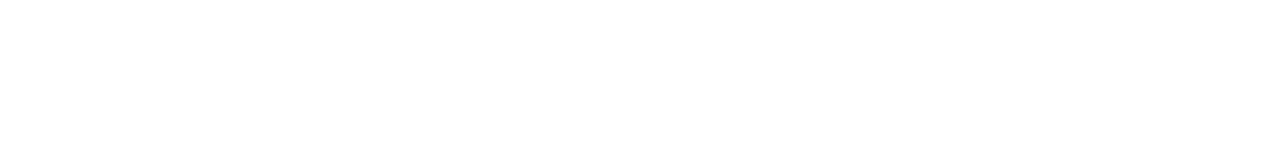
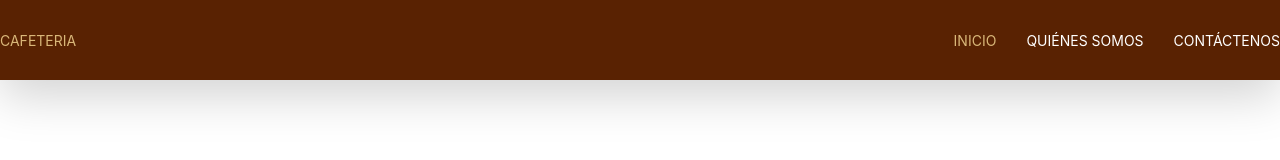
Before and after one commit to Sebas175/Euro-Cafe, a plain HTML site: page index.html in a window 1280 px wide. Drawn offline with nearby package versions, Linux system fonts and the light colour scheme.

Commit message:
Header realizado

```diff
--- /dev/null
+++ b/css/header/sombra.css
@@ -0,0 +1,14 @@
+header{
+	box-shadow: 0 1rem 3rem rgba(0,0,0,.175)!important;
+}
+nav{
+	background-color: #592202;
+}
+
+header .uk-navbar-nav>li>a{
+	color:  white;
+}
+
+header .uk-navbar-nav>li.uk-active>a {
+	color: #D9B779;
+}
--- a/css/style.css
+++ b/css/style.css
@@ -1 +1,2 @@
 /* Aqui solo van las importaciones de css que se necesiten, no colocar css global para no hacer desorden */
+@import "header/sombra.css";
--- a/index.html
+++ b/index.html
@@ -5,11 +5,38 @@
     <meta http-equiv="X-UA-Compatible" content="IE=edge">
     <meta name="viewport" content="width=device-width, initial-scale=1.0">
     <!-- UIkit CSS -->
+    <link rel="stylesheet" href="css/style.css"/>
     <link rel="stylesheet" href="https://cdn.jsdelivr.net/npm/uikit@3.11.1/dist/css/uikit.min.css" />
-    <title>Document</title>
+    <title>Cafeteria</title>
 </head>
 <body>
 
+
+    <header>
+
+        <nav class="" uk-navbar>
+
+            <div class="uk-navbar-left">
+
+                <ul class="uk-navbar-nav">
+                    <li class="uk-active"><a href="#">Cafeteria</a></li>
+                </ul>
+
+            </div>
+
+            <div class="uk-navbar-right">
+
+                <ul class="uk-navbar-nav">
+                    <li class="uk-active"><a href="#">Inicio</a></li>
+                    <li><a href="#">Quiénes somos</a></li>
+                    <li><a href="#">Contáctenos</a></li>
+                </ul>
+
+            </div>
+
+        </nav>
+
+    </header>
 
 
     <!-- UIkit JS -->
```
